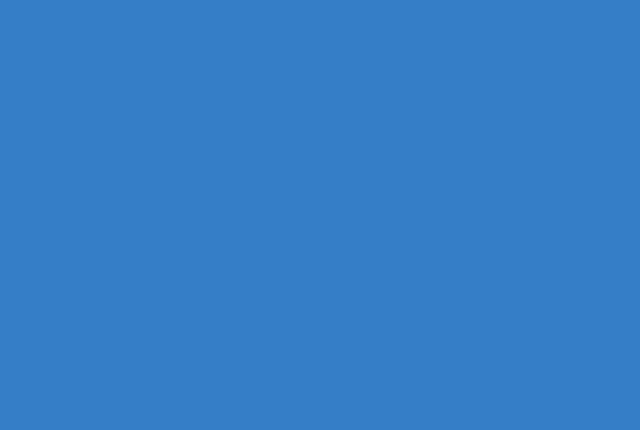
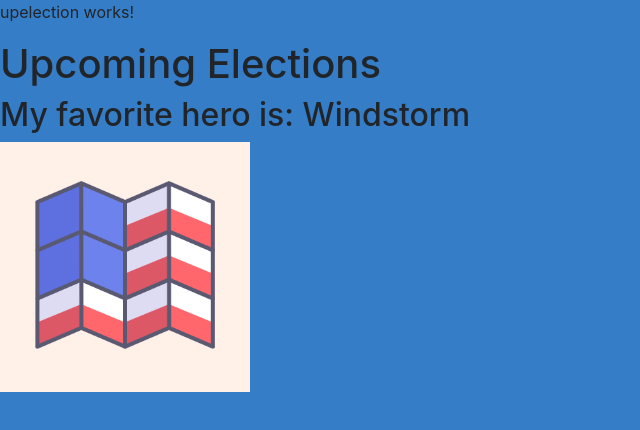
Before and after one commit to ndenefe/DB_UI_S18, an Angular app: page /upelection in a window 1280 px wide. Before the commit this address led to /. Shown: the top 430 px of the page, without its empty margins (0-640 px from the left). Built offline with nearby package versions, Linux system fonts and the light colour scheme.

Commit message:
4/4/2018

```diff
--- a/src/app/app-routes.ts
+++ b/src/app/app-routes.ts
@@ -2,9 +2,10 @@ import { Routes, RouterLink } from '@angular/router';
 import { SignUpComponent } from './sign-up/sign-up.component';
 import {LoginComponent} from './login/login.component';
 import { ProfileComponent } from './profile/profile.component';
-
+import { UpelectionComponent } from './upelection/upelection.component';
 export const APP_ROUTES: Routes = [
     {path: 'signup', component: SignUpComponent},
     {path: 'login', component: LoginComponent},
-    {path: 'profile', component: ProfileComponent}
+    {path: 'profile', component: ProfileComponent},
+    {path: 'upelection', component: UpelectionComponent}
 ];
--- a/src/app/app.module.ts
+++ b/src/app/app.module.ts
@@ -7,13 +7,15 @@ import { AppComponent } from './app.component';
 import { SignUpComponent } from './sign-up/sign-up.component';
 import { LoginComponent } from './login/login.component';
 import { ProfileComponent } from './profile/profile.component';
+import { UpelectionComponent } from './upelection/upelection.component';
 
 @NgModule({
   declarations: [
     AppComponent,
     SignUpComponent,
     LoginComponent,
-    ProfileComponent
+    ProfileComponent,
+    UpelectionComponent
 ],
   imports: [
     BrowserModule,
--- /dev/null
+++ b/src/app/domain/models/upelection.ts
@@ -0,0 +1,2 @@
+export class Upelection {
+}
--- a/src/app/profile/profile.component.css
+++ b/src/app/profile/profile.component.css
@@ -0,0 +1,3 @@
+img {
+    border:1px solid #021a40;
+ }
--- a/src/app/profile/profile.component.html
+++ b/src/app/profile/profile.component.html
@@ -5,27 +5,8 @@
           <h3 class = "text-center">Your Profile</h3>
       </div>
       <div class="card-body">
-          <img src="assets/textImg.jpg" alt="Mountain View">
-        <!--<form name="form">
-        <div class="form-group">
-          <h3>
-              <label for="username">Username:</label>
-          </h3>
-          <input type="text" class="form-control" name="username" [(ngModel)]="newLogin.username"/>
-          <div *ngIf= "userCheck" class="text-danger">*Username is required</div>
-        </div>
-        <div class="form-group">
-          <h3>
-              <label for="password">Password:</label>
-          </h3>
-          <input type="password" class="form-control" name="password" [(ngModel)]="newLogin.password"/>
-          <div *ngIf= "passCheck" class="text-danger">*Password is required</div>
-        </div>
-        <div class="form-group">
-            <button class="btn btn-primary" type = "button" (click) = "login()">Login</button>
-            <a [routerLink]="['/SignUp']" class="btn btn-link">Sign Up</a>
-        </div>
-      </form>-->
+          <img src="assets/textImg.jpg" alt="reploBrand"style="width:250px;height:250px;">
+
 
 
       </div>
--- /dev/null
+++ b/src/app/upelection/upelection.component.html
@@ -0,0 +1,6 @@
+<p>
+  upelection works!
+</p>
+<h1>{{title}}</h1>
+    <h2>My favorite hero is: {{myHero}}</h2>
+<img src="assets/reploLarge.png" alt="Mountain View"style="width:250px;height:250px;">
--- /dev/null
+++ b/src/app/upelection/upelection.component.ts
@@ -0,0 +1,19 @@
+import { Component, OnInit } from '@angular/core';
+import { Router, RouterLink} from '@angular/router';
+import { Upelection } from './../domain/models/upelection';
+
+
+@Component({
+  selector: 'app-upelection',
+  templateUrl: './upelection.component.html',
+  styleUrls: ['./upelection.component.css']
+})
+export class UpelectionComponent implements OnInit {
+  title = 'Upcoming Elections';
+  myHero = 'Windstorm';
+  constructor() { }
+
+  ngOnInit() {
+  }
+
+}
```
Also changed, not shown: src/app/upelection/upelection.component.css (added), src/assets/reploLarge.png (added), 1 other file (tests, documents, lock files or other folders).
